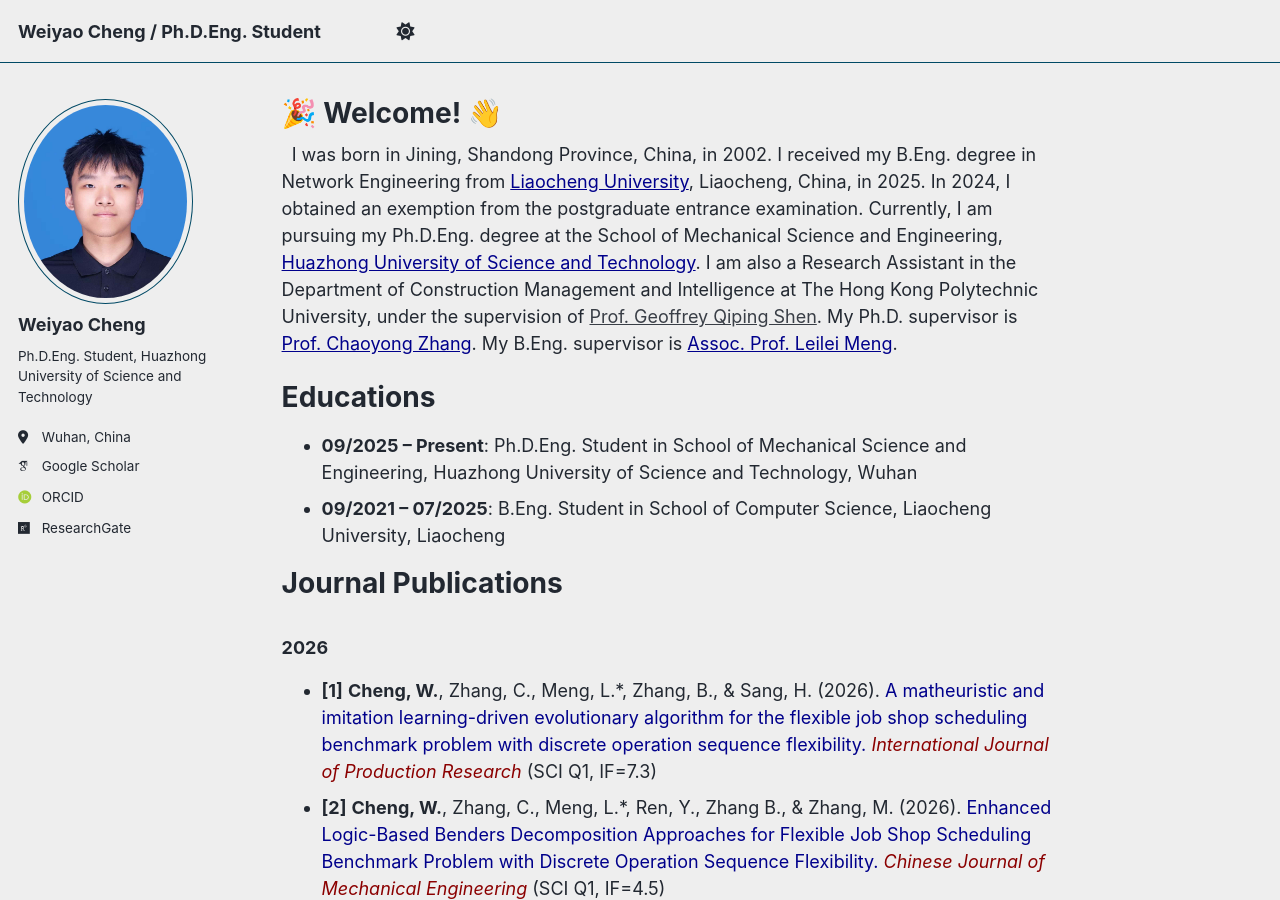
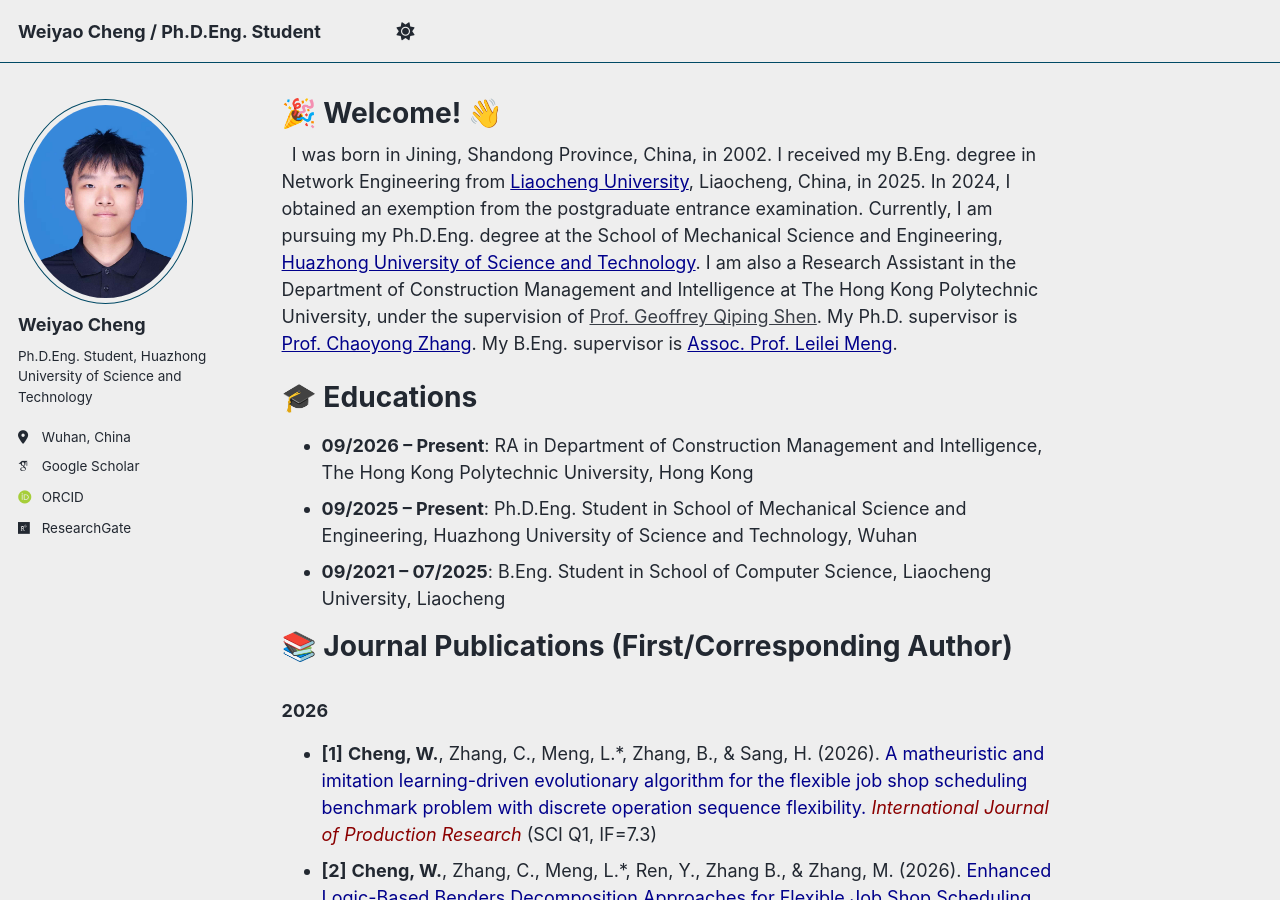
Before and after one commit to cwylcu080903/cwylcu080903.github.io, a Jekyll site: the page built from _pages/about.md, in a window 1280 px wide and 900 px high. Built offline with Jekyll 4.4.1, drawn with Linux system fonts in a browser that asks for light colours; some web fonts are replaced; a script bundle is joined from its source files by our own code; library files that are not in the unit come from our copies.

Commit message:
Update about.md

```diff
--- a/_pages/about.md
+++ b/_pages/about.md
@@ -8,12 +8,13 @@ redirect_from:
 ---
 &nbsp; I was born in Jining, Shandong Province, China, in 2002. I received my B.Eng. degree in Network Engineering from <a href="https://www.lcu.edu.cn/" style="color: #00008B;">Liaocheng University</a>, Liaocheng, China, in 2025. In 2024, I obtained an exemption from the postgraduate entrance examination. Currently, I am pursuing my Ph.D.Eng. degree at the School of Mechanical Science and Engineering, <a href="https://www.hust.edu.cn/" style="color: #00008B;">Huazhong University of Science and Technology</a>. I am also a Research Assistant in the Department of Construction Management and Intelligence at The Hong Kong Polytechnic University, under the supervision of <a href="https://www.polyu.edu.hk/ppoffice/senior-management-team/avpgp/">Prof. Geoffrey Qiping Shen</a>. My Ph.D. supervisor is <a href="https://mse.hust.edu.cn/info/1143/1376.htm" style="color: #00008B;">Prof. Chaoyong Zhang</a>. My B.Eng. supervisor is <a href="https://cs.lcu.edu.cn/xygk/szdw/431879.htm" style="color: #00008B;">Assoc. Prof. Leilei Meng</a>.
 
-Educations
+🎓 Educations
 ======
+- **09/2026 – Present**: RA in Department of Construction Management and Intelligence, The Hong Kong Polytechnic University, Hong Kong
 - **09/2025 – Present**: Ph.D.Eng. Student in School of Mechanical Science and Engineering, Huazhong University of Science and Technology, Wuhan
 - **09/2021 – 07/2025**: B.Eng. Student in School of Computer Science, Liaocheng University, Liaocheng
 
-Journal Publications
+📚 Journal Publications (First/Corresponding Author)
 ======
 ### 2026
 - **[1]** **Cheng, W.**, Zhang, C., Meng, L.*, Zhang, B., & Sang, H. (2026). <span style="color: #00008B;">A matheuristic and imitation learning-driven evolutionary algorithm for the flexible job shop scheduling benchmark problem with discrete operation sequence flexibility.</span> <i style="color: #8B0000;">International Journal of Production Research</i> (SCI Q1, IF=7.3)
```
